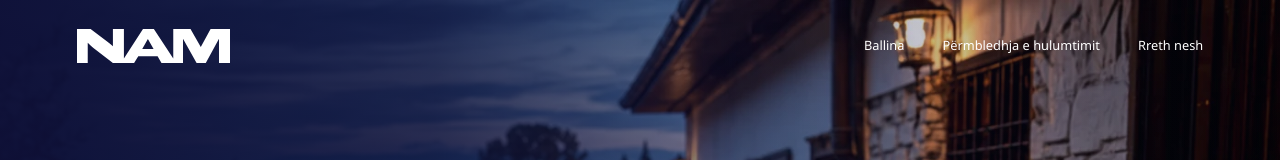
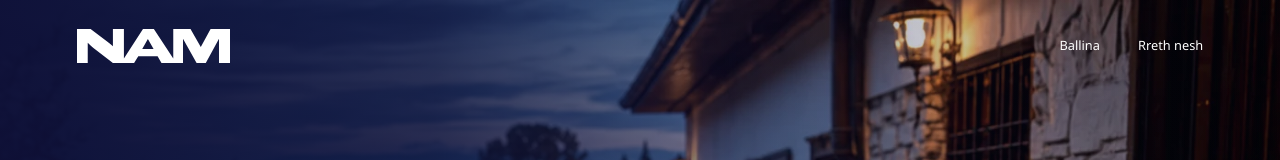
Before and after one commit to ardijancuri/nam-website, a Next.js app: page / in a window 1280 px wide. Shown: the top 160 px of the page. Built offline with nearby package versions, Linux system fonts and the light colour scheme.

Commit message:
Simplify site navigation

```diff
--- a/app/components/SiteHeader.tsx
+++ b/app/components/SiteHeader.tsx
@@ -29,7 +29,6 @@ export function SiteHeader({ tone = "light" }: SiteHeaderProps) {
 
         <nav className="desktop-nav" aria-label="Navigimi kryesor">
           <Link href="/">Ballina</Link>
-          <Link href="/#permbledhja">Përmbledhja e hulumtimit</Link>
           <Link href="/rreth-nesh">Rreth nesh</Link>
         </nav>
 
@@ -40,7 +39,6 @@ export function SiteHeader({ tone = "light" }: SiteHeaderProps) {
           </summary>
           <nav aria-label="Navigimi për celular">
             <Link href="/">Ballina</Link>
-            <Link href="/#permbledhja">Përmbledhja e hulumtimit</Link>
             <Link href="/rreth-nesh">Rreth nesh</Link>
           </nav>
         </details>
```
Also changed, not shown: 1 other file (tests, documents, lock files or other folders).
